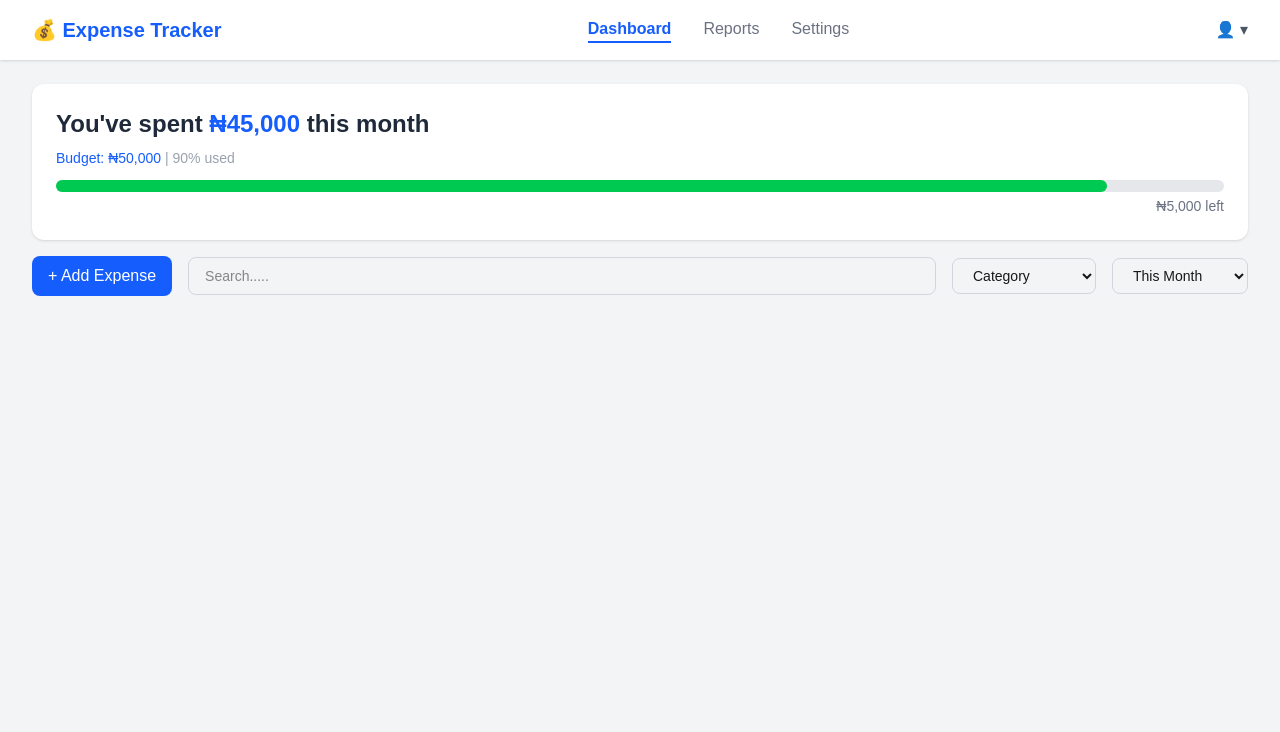
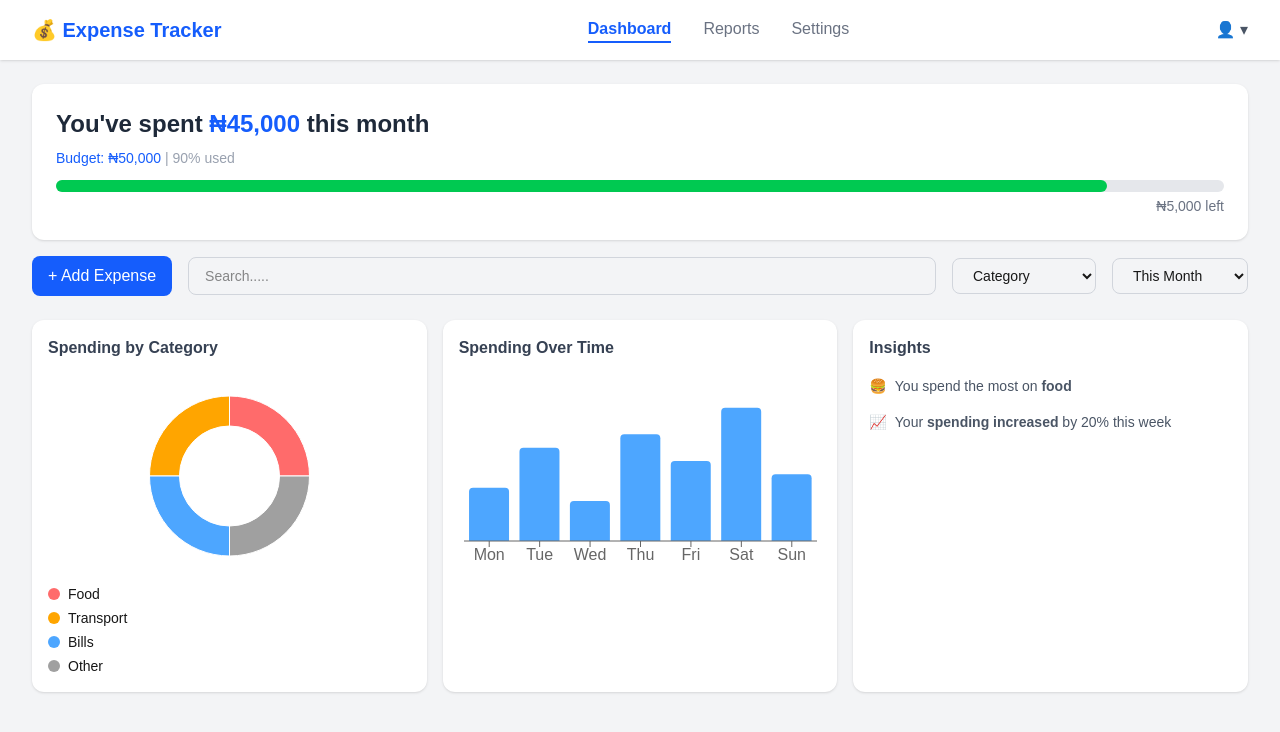
Before and after one commit to fanjorin/grp3-expense-tracker, a Next.js app in the folder frontend/: page / in a window 1280 px wide. Shown: the top 732 px of the page. Built offline with nearby package versions, Linux system fonts and the light colour scheme.

Commit message:
feat: add charts and insights components

```diff
--- /dev/null
+++ b/frontend/app/components/Charts.jsx
@@ -0,0 +1,87 @@
+"use client";
+
+import { PieChart, Pie, Cell, BarChart, Bar, XAxis, YAxis, Tooltip, ResponsiveContainer } from "recharts";
+
+const pieData = [
+  { name: "Food", value: 25 },
+  { name: "Transport", value: 25 },
+  { name: "Bills", value: 25 },
+  { name: "Other", value: 25 },
+];
+
+const barData = [
+  { day: "Mon", amount: 2000 },
+  { day: "Tue", amount: 3500 },
+  { day: "Wed", amount: 1500 },
+  { day: "Thu", amount: 4000 },
+  { day: "Fri", amount: 3000 },
+  { day: "Sat", amount: 5000 },
+  { day: "Sun", amount: 2500 },
+];
+
+const COLORS = ["#FF6B6B", "#FFA500", "#4DA6FF", "#A0A0A0"];
+
+export default function Charts() {
+  return (
+    <div className="mx-8 mt-6 grid grid-cols-3 gap-4">
+
+      {/* Pie Chart */}
+      <div className="bg-white rounded-xl p-4 shadow-sm">
+        <h3 className="font-semibold text-gray-700 mb-4">Spending by Category</h3>
+        <ResponsiveContainer width="100%" height={200}>
+          <PieChart>
+            <Pie
+              data={pieData}
+              cx="50%"
+              cy="50%"
+              innerRadius={50}
+              outerRadius={80}
+              dataKey="value"
+            >
+              {pieData.map((entry, index) => (
+                <Cell key={index} fill={COLORS[index % COLORS.length]} />
+              ))}
+            </Pie>
+            <Tooltip />
+          </PieChart>
+        </ResponsiveContainer>
+        {/* Legend */}
+        <div className="flex flex-col gap-1 mt-2">
+          {pieData.map((entry, index) => (
+            <div key={index} className="flex items-center gap-2 text-sm">
+              <div className="w-3 h-3 rounded-full" style={{ backgroundColor: COLORS[index] }}></div>
+              <span>{entry.name}</span>
+            </div>
+          ))}
+        </div>
+      </div>
+
+      {/* Bar Chart */}
+      <div className="bg-white rounded-xl p-4 shadow-sm">
+        <h3 className="font-semibold text-gray-700 mb-4">Spending Over Time</h3>
+        <ResponsiveContainer width="100%" height={200}>
+          <BarChart data={barData}>
+            <XAxis dataKey="day" />
+            <YAxis hide />
+            <Tooltip />
+            <Bar dataKey="amount" fill="#4DA6FF" radius={[4, 4, 0, 0]} />
+          </BarChart>
+        </ResponsiveContainer>
+      </div>
+
+      {/* Insights */}
+      <div className="bg-white rounded-xl p-4 shadow-sm">
+        <h3 className="font-semibold text-gray-700 mb-4">Insights</h3>
+        <div className="flex flex-col gap-4">
+          <div className="flex items-center gap-2 text-sm text-gray-600">
+            🍔 <span>You spend the most on <strong>food</strong></span>
+          </div>
+          <div className="flex items-center gap-2 text-sm text-gray-600">
+            📈 <span>Your <strong>spending increased</strong> by 20% this week</span>
+          </div>
+        </div>
+      </div>
+
+    </div>
+  );
+}
--- a/frontend/app/page.js
+++ b/frontend/app/page.js
@@ -1,6 +1,7 @@
 import Navbar from "./components/Navbar";
 import BudgetBanner from "./components/BudgetBanner";
 import ActionBar from "./components/ActionBar";
+import Charts from "./components/Charts";
 
 export default function Home() {
   return (
@@ -8,6 +9,7 @@ export default function Home() {
       <Navbar />
       <BudgetBanner />
       <ActionBar />
+      <Charts />
     </main>
   );
 }
--- a/frontend/package.json
+++ b/frontend/package.json
@@ -11,7 +11,8 @@
   "dependencies": {
     "next": "16.2.4",
     "react": "19.2.4",
-    "react-dom": "19.2.4"
+    "react-dom": "19.2.4",
+    "recharts": "^3.8.1"
   },
   "devDependencies": {
     "@tailwindcss/postcss": "^4",
```
Also changed, not shown: 1 other file (tests, documents, lock files or other folders).
